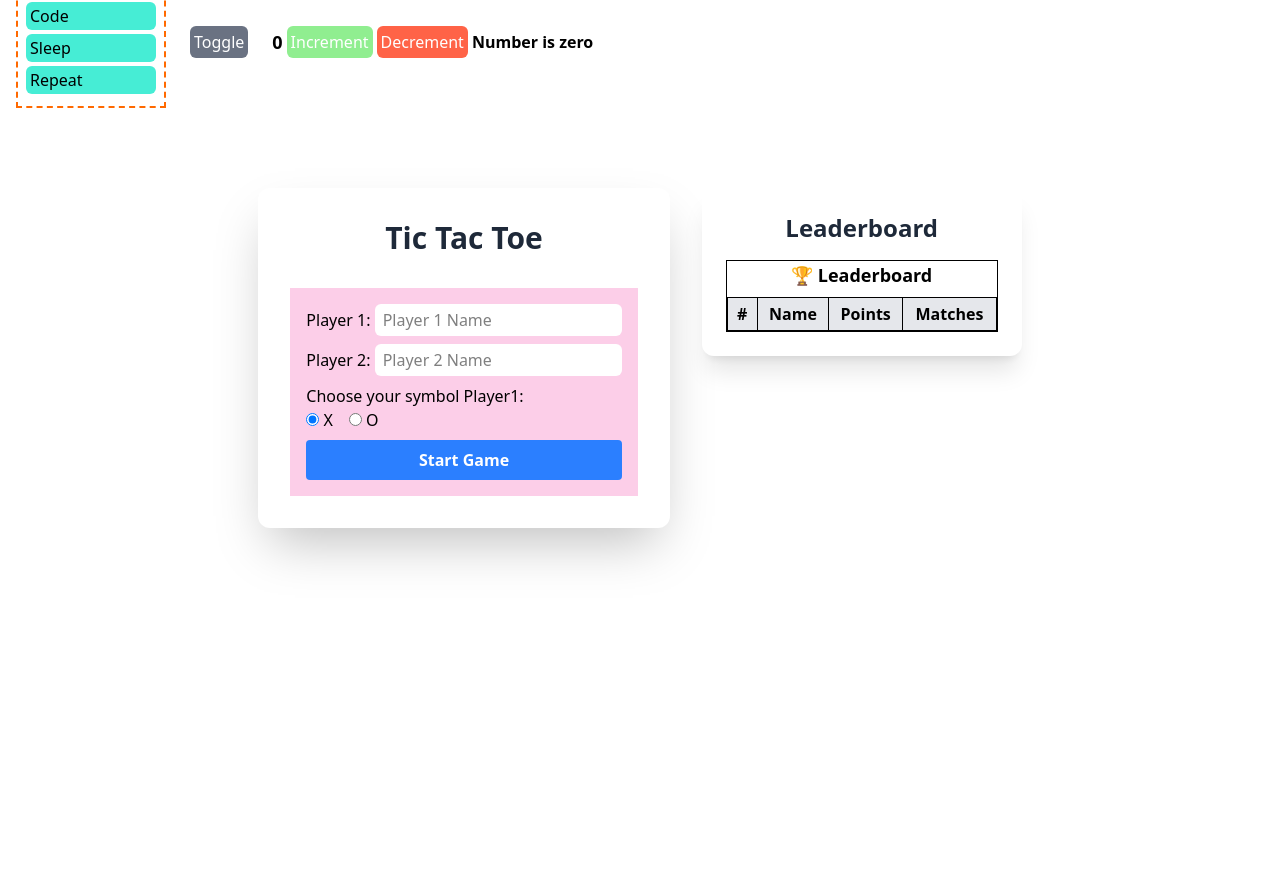
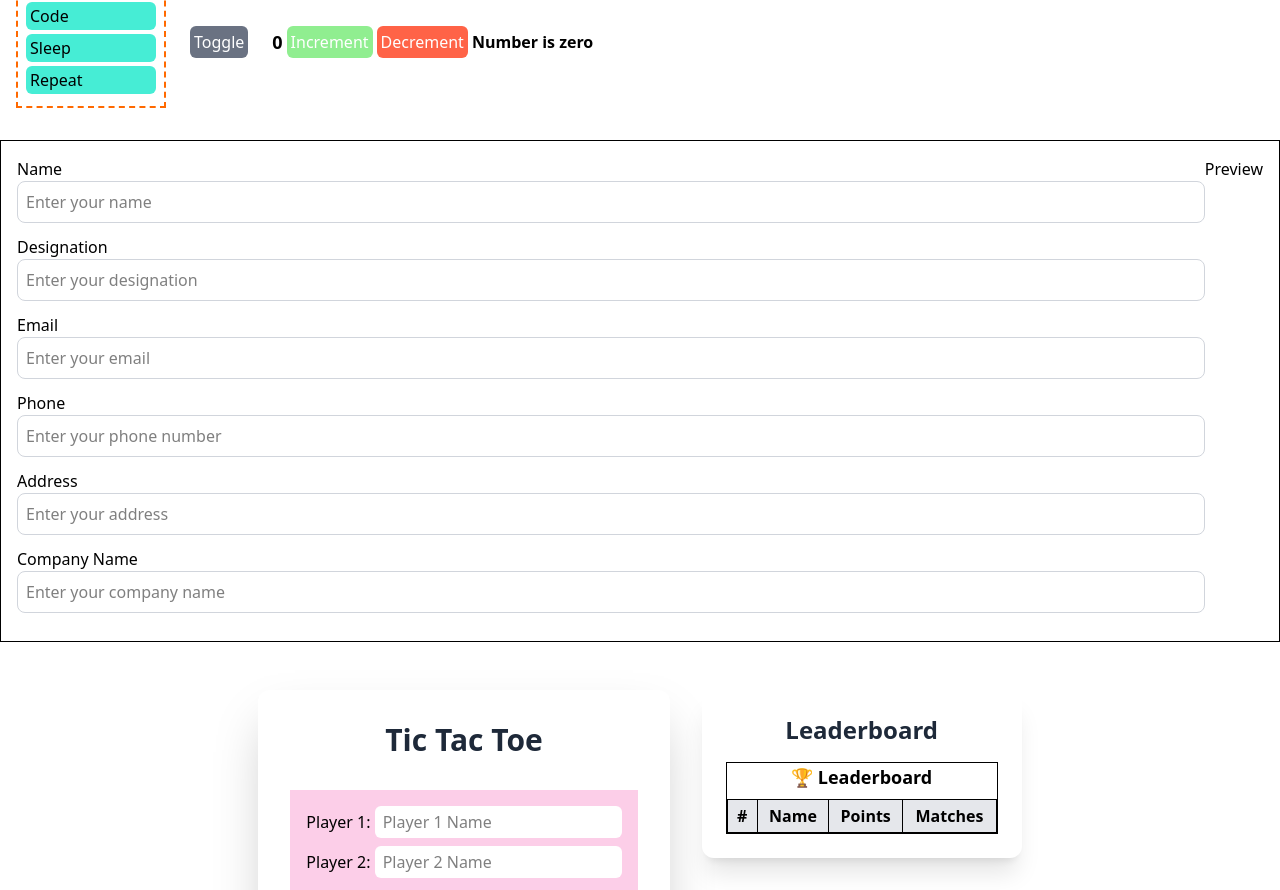
Before and after one commit to verma2510/react-project, a React (Vite) app: page / in a window 1280 px wide. Shown: the part 724-1614 px from the top of the page. Built offline with nearby package versions, Linux system fonts and the light colour scheme.

Commit message:
feat(card-generator): add card generator components and integrate into App
Add new card generator feature including Preview, CardMaker, and Details components.
Modified TextField component to support title display.
Integrated CardMaker into main App component.

```diff
--- a/src/App.tsx
+++ b/src/App.tsx
@@ -5,6 +5,7 @@ import TicTacToe from "./components/TicTacToe";
 import { useState } from "react";
 import TodoContainer from "./components/TodoContainer";
 import WeatherContainer from "./components/WeatherContainer";
+import CardMaker from "./projects/card-generator/CardMaker";
 
 const TodoItems = [
   {
@@ -45,6 +46,7 @@ const App: React.FC = () => {
         </button>
         {state ? <Counter /> : ""}
       </div>
+      <CardMaker/>
       <div className="p-4 flex gap-8 items-center justify-center">
         <TicTacToe />
       </div>
--- a/src/components/TextField.tsx
+++ b/src/components/TextField.tsx
@@ -2,6 +2,7 @@ import React from "react";
 
 interface TextFieldProps {
   placeholder?: string;
+  title?: string
   value?: string;
   onChange?: (event: React.ChangeEvent<HTMLInputElement>) => void;
   onKeyDown?: (event: React.KeyboardEvent<HTMLInputElement>) => void;
@@ -10,18 +11,22 @@ interface TextFieldProps {
 const TextField: React.FC<TextFieldProps> = ({
   placeholder,
   value,
+  title,
   onChange,
   onKeyDown,
 }) => {
   return (
+    <div>
+      <p>{title}</p>
       <input
         value={value}
         onChange={onChange}
         onKeyDown={onKeyDown}
         type="text"
-      className="border border-gray-300 rounded-lg bg-white p-2"
+        className="border border-gray-300 rounded-lg bg-white p-2 w-full"
         placeholder={placeholder}
       />
+    </div>
   );
 };
 export default TextField;
--- /dev/null
+++ b/src/projects/card-generator/CardMaker.tsx
@@ -0,0 +1,14 @@
+import React from "react";
+import Details from "./Details";
+import Preview from "./Preview";
+
+const CardMaker: React.FC = () => {
+    return(
+        <div className="border p-4 flex justify-between">
+            <Details />
+            <Preview />
+        </div>
+    )
+};
+
+export default CardMaker;
--- /dev/null
+++ b/src/projects/card-generator/Details.tsx
@@ -0,0 +1,28 @@
+import React from "react";
+import TextField from "../../components/TextField";
+
+const Details: React.FC = () => {
+
+    const detailsData = [
+      { title: "Name", placeholder: "Enter your name" },
+      { title: "Designation", placeholder: "Enter your designation" },
+      { title: "Email", placeholder: "Enter your email" },
+      { title: "Phone", placeholder: "Enter your phone number" },
+      { title: "Address", placeholder: "Enter your address" },
+      { title: "Company Name", placeholder: "Enter your company name" },
+    ];
+    return (
+        <div className="w-full">
+            {detailsData.map((items, index) => (
+                <div key={index} className="mb-3 w-full">
+                    <TextField
+                        title={items.title}
+                        placeholder={items.placeholder}
+                    />
+                </div>
+            ))}
+        </div>
+    )
+};
+
+export default Details;
--- /dev/null
+++ b/src/projects/card-generator/Preview.tsx
@@ -0,0 +1,9 @@
+import React from "react";
+
+const Preview: React.FC = () => {
+    return(
+        <div>Preview</div>
+    )
+};
+
+export default Preview;
```
Lines whose indentation alone changed are shown as unchanged.
